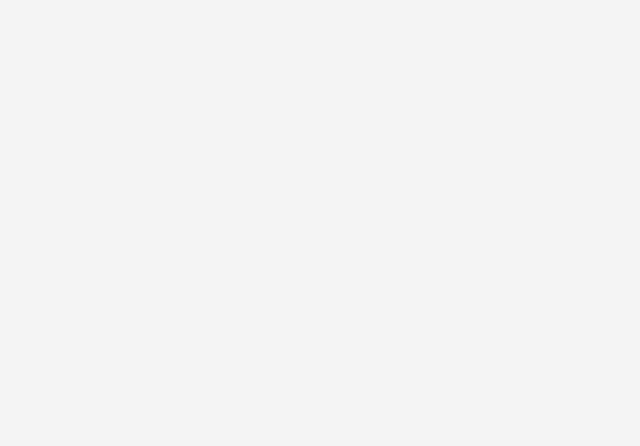
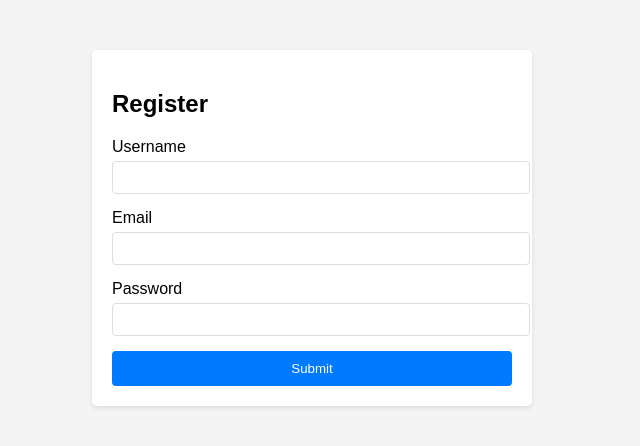
Before and after one commit to AryanAnubhab/csw2, a plain HTML site: page index.html in a window 1280 px wide. Shown: the whole page, without its empty margins (328-968 px from the left). Drawn offline with Linux system fonts and the light colour scheme.

Commit message:
Update index.html

```diff
--- a/index.html
+++ b/index.html
@@ -29,3 +29,44 @@
         }
         input[type="text"],
         input[type="email"],
+        input[type="password"] {
+            width: 100%;
+            padding: 8px;
+            border: 1px solid #ddd;
+            border-radius: 4px;
+        }
+        .submit-button {
+            width: 100%;
+            background: #007bff;
+            color: #fff;
+            border: none;
+            padding: 10px;
+            border-radius: 4px;
+            cursor: pointer;
+        }
+        .submit-button:hover {
+            background: #0056b3;
+        }
+    </style>
+</head>
+<body>
+    <div class="container">
+        <h2>Register</h2>
+        <form action="/submit_registration" method="POST">
+            <div class="form-group">
+                <label for="username">Username</label>
+                <input type="text" id="username" name="username" required>
+            </div>
+            <div class="form-group">
+                <label for="email">Email</label>
+                <input type="email" id="email" name="email" required>
+            </div>
+            <div class="form-group">
+                <label for="password">Password</label>
+                <input type="password" id="password" name="password" required>
+            </div>
+            <button type="submit" class="submit-button">Submit</button>
+        </form>
+    </div>
+</body>
+</html>
```
